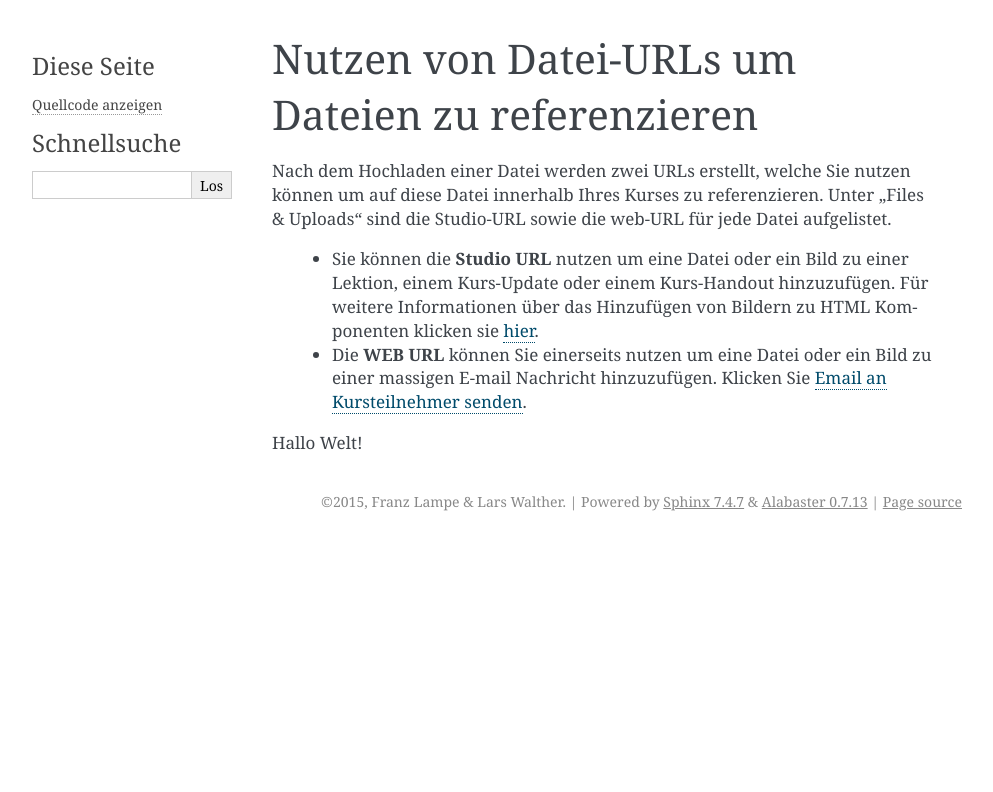
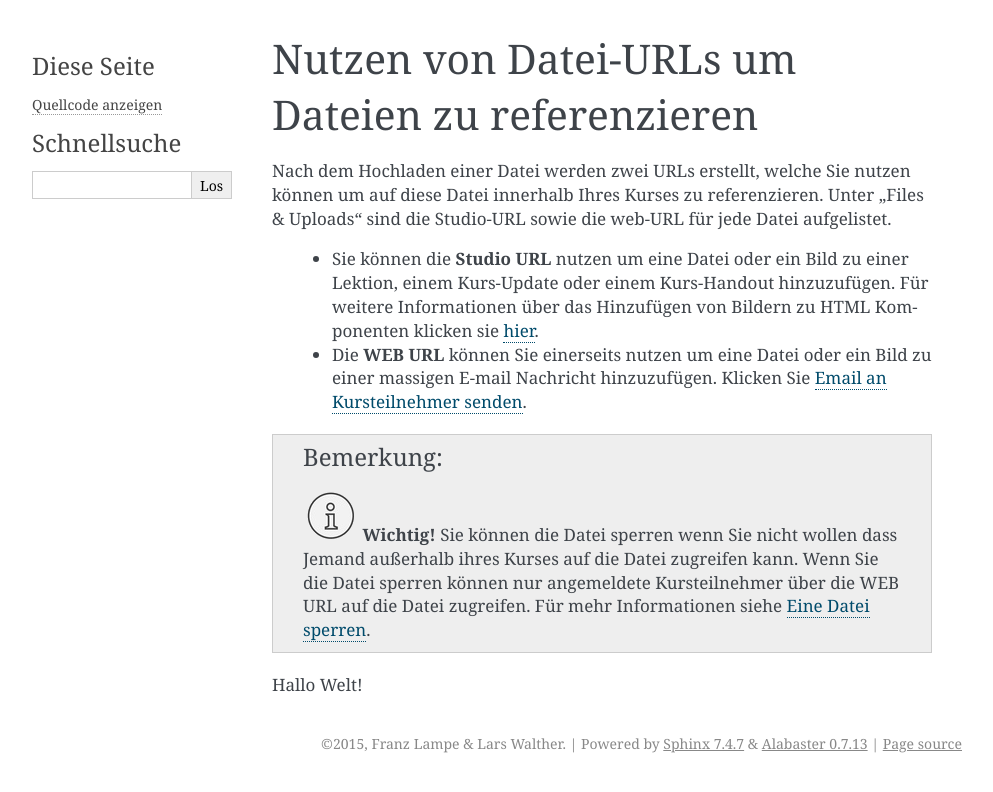
Before and after one commit to kraeks/kraeks.edxdocs, a Sphinx documentation site: the page built from docs/source/courseurls.rst, in a window 1280 px wide. Shown: the top 792 px of the page, without its empty margins (148-1141 px from the left). Built offline with Sphinx 7.4.7, drawn with Linux system fonts in a browser that asks for light colours.

Commit message:
Links geändert

```diff
--- a/docs/source/courseurls.rst
+++ b/docs/source/courseurls.rst
@@ -7,10 +7,22 @@ Nach dem Hochladen einer Datei werden zwei URLs erstellt, welche Sie nutzen kön
 	- Die **WEB URL** können Sie einerseits nutzen um eine Datei oder ein Bild zu einer massigen E-mail Nachricht hinzuzufügen. Klicken Sie `Email an Kursteilnehmer senden`__.
 
 
-.. _hier:
+.. note::
 
-Hallo Welt!
+
+	|i| **Wichtig!** Sie können die Datei sperren wenn Sie nicht wollen dass Jemand außerhalb ihres Kurses auf die Datei zugreifen kann. Wenn Sie die Datei sperren können nur angemeldete Kursteilnehmer über die WEB URL auf die Datei zugreifen. Für mehr Informationen siehe `Eine Datei sperren`__.
+
+.. |i| image:: images/i.png
+
+
+.. _Eine: http://edx.readthedocs.org/projects/edx-partner-course-staff/en/latest/building_course/course_files.html#lock-a-file
+
+__ Eine_
 
 .. _Email: http://www.edx.readthedocs.org/projects/edx-partner-course-staff/en/latest/running_course/bulk_email.html#send-bulk-email
 
 __ Email_
+
+.. _hier:
+
+Hallo Welt!
```
